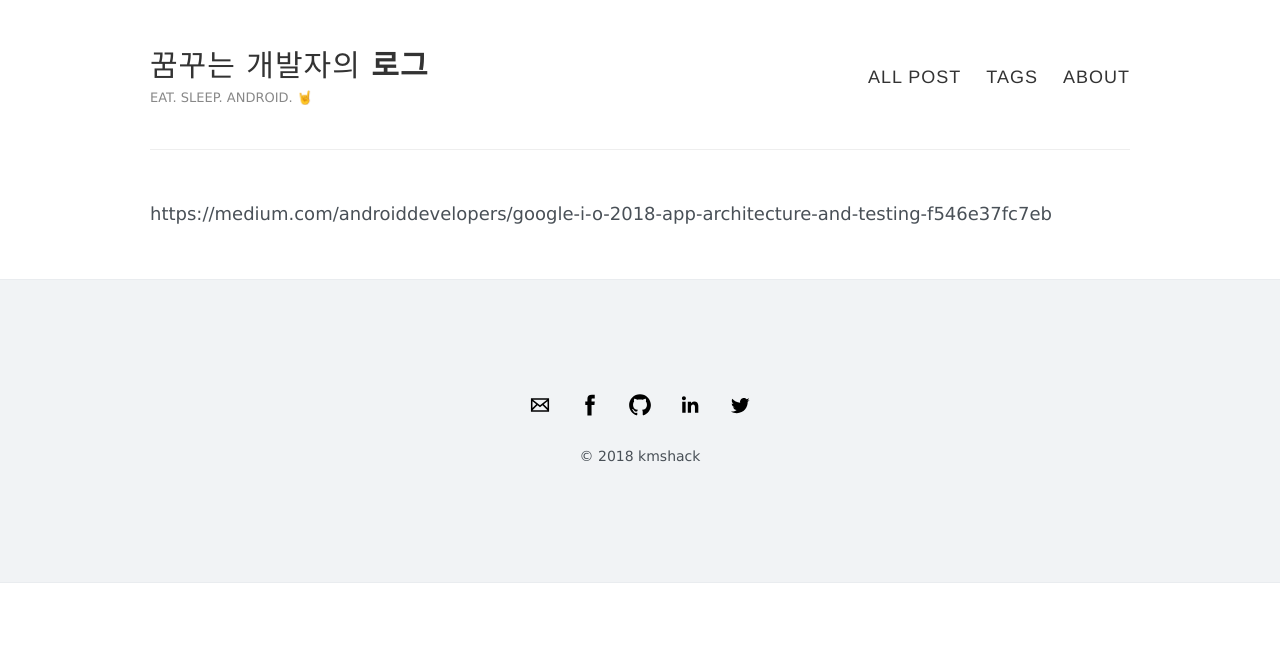
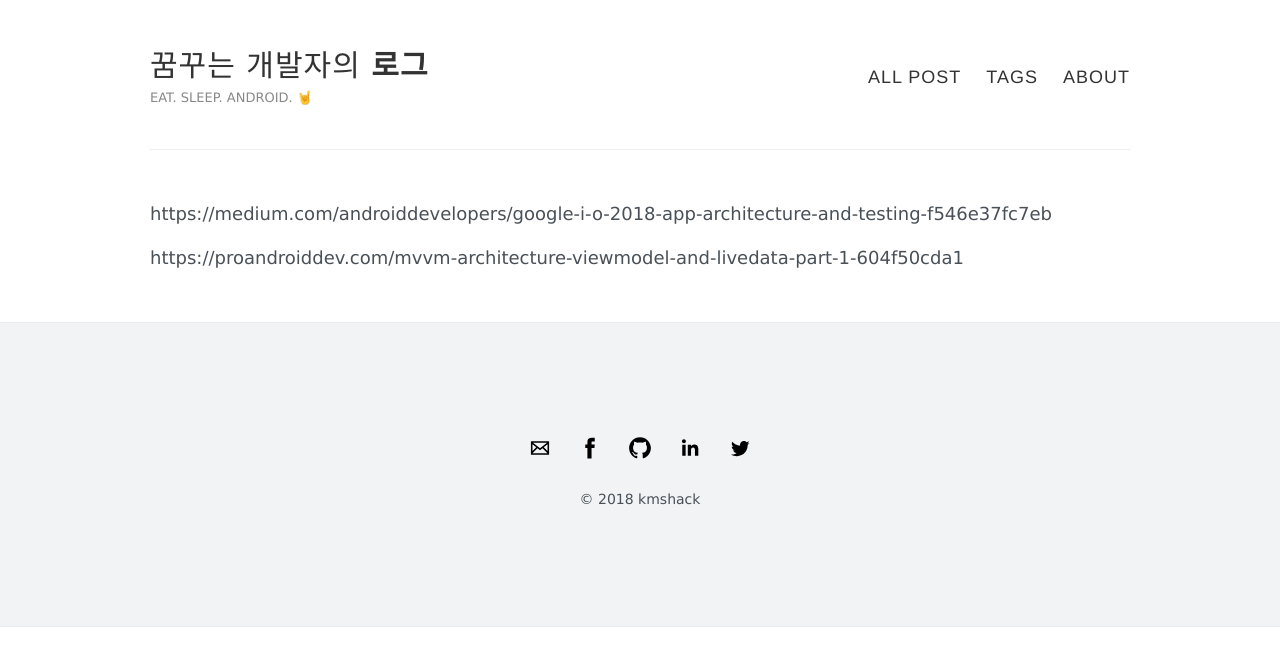
Before and after one commit to kmshack/blog.kmshack.kr, a Jekyll site: the page built from watingList.md, in a window 1280 px wide. Shown: the top 666 px of the page. Built offline with Jekyll 4.4.1, drawn with Linux system fonts in a browser that asks for light colours; our own code applies the rules of GitHub Pages for plain Markdown files; part of the change alters nothing that is shown.

Commit message:
Update watingList.md

```diff
--- a/watingList.md
+++ b/watingList.md
@@ -1 +1,3 @@
 https://medium.com/androiddevelopers/google-i-o-2018-app-architecture-and-testing-f546e37fc7eb
+
+https://proandroiddev.com/mvvm-architecture-viewmodel-and-livedata-part-1-604f50cda1
```
